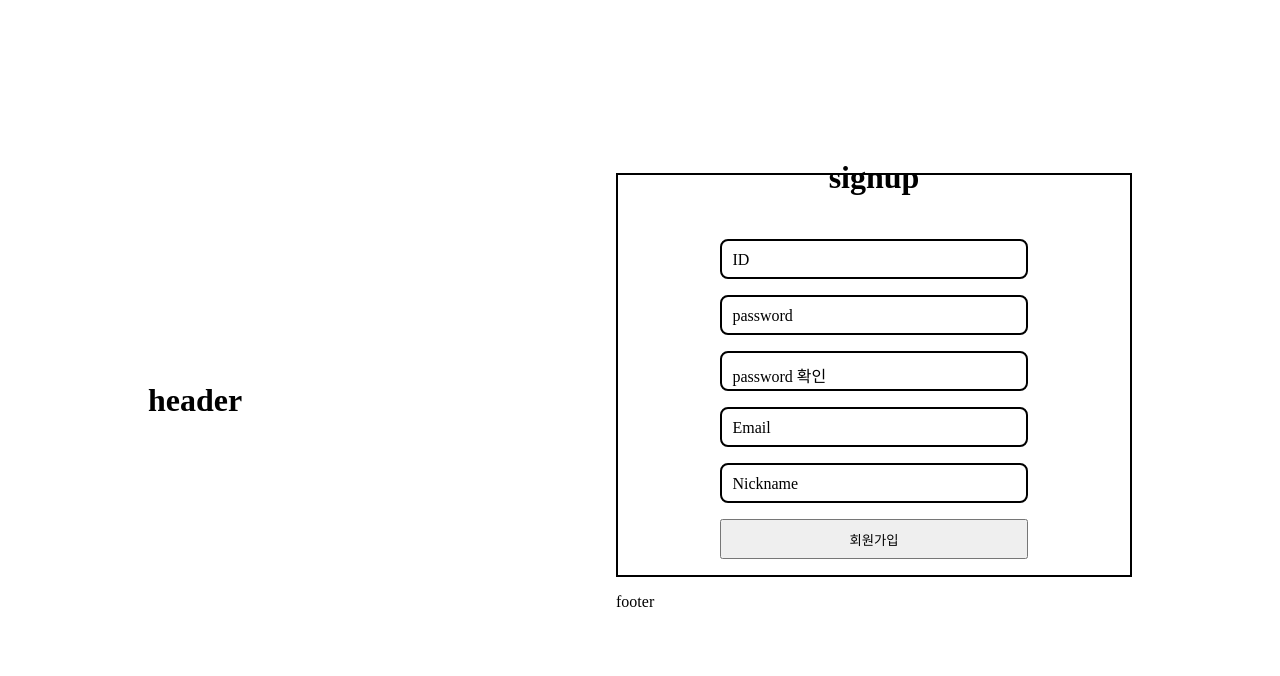
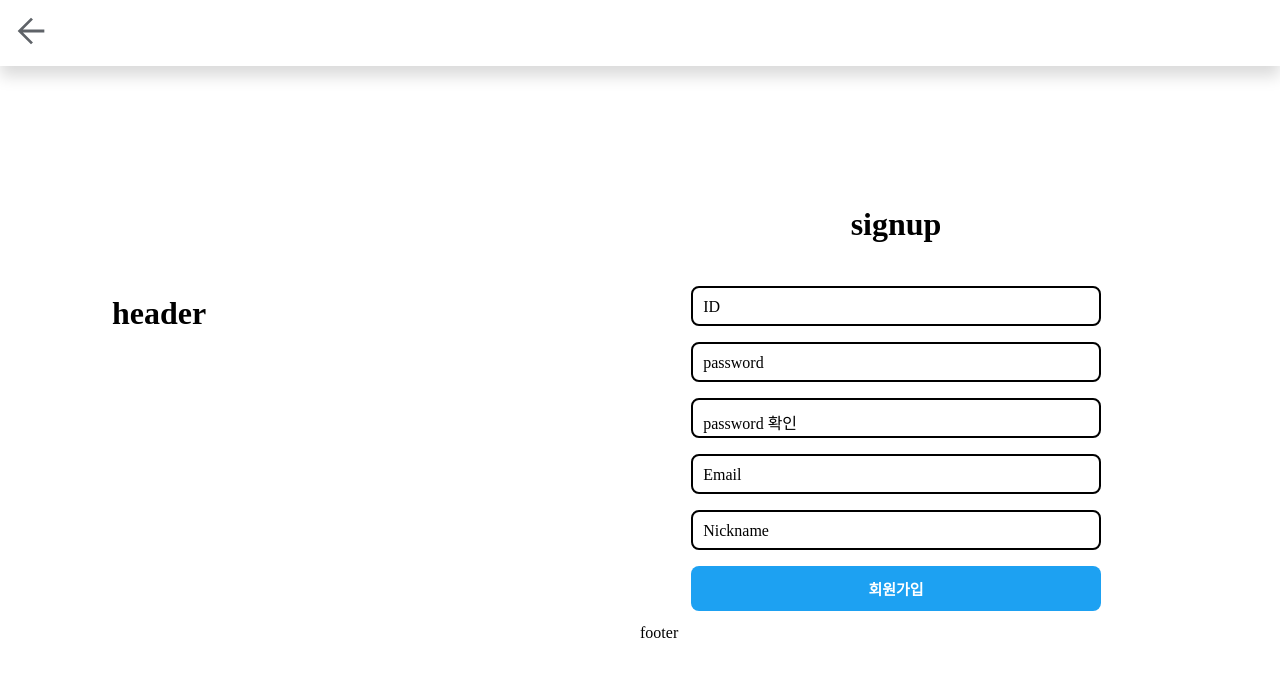
Before and after one commit to jy05un/ii-frontend, a React app: page /signup in a window 1280 px wide. Shown: the top 676 px of the page. Built offline with nearby package versions, Linux system fonts and the light colour scheme; no server answers.

Commit message:
Apply NavHeaer to the signInPage and signUpPage and added some more styling

```diff
--- a/src/components/FormCard/FormCard.tsx
+++ b/src/components/FormCard/FormCard.tsx
@@ -8,11 +8,9 @@ export default function FormCard({ className, children, onSubmit }: {
   children?: ReactNode,
   onSubmit?: () => void;
 }) {
-  return <div className={classNames(className, styles.formCard)}>
-    <form className={styles.form} onSubmit={(e) => {e.preventDefault(); onSubmit?.();}}>
-      {children}
-    </form>
-  </div>;
+  return <form className={classNames(className, styles.formCard)} onSubmit={(e) => { e.preventDefault(); onSubmit?.(); }}>
+    {children}
+  </form>
 }
 
 export interface FormCardProps {
--- a/src/components/SignInCard/SignInCard.module.css
+++ b/src/components/SignInCard/SignInCard.module.css
@@ -2,13 +2,17 @@
   display: flex;
   flex-direction: column;
   justify-content: center;
+  min-width: 400px;
+  min-height: 400px;
+  width:fit-content;
+  height: fit-content;
 }
 
 .header {
   display: flex;
   justify-content: center;
   text-align:center;
-  height: 5em;
+  min-height: 5em;
 }
 
 .title {
@@ -17,7 +21,6 @@
 
 .naverLoginButton {
   min-width: 250px;
-  width: 25vw;
   height: 40px;
   display: flex;
   justify-content: center;
@@ -53,7 +56,6 @@
 .loginSeperatorWrapper {
   display: flex;
   min-width: 250px;
-  width: 25vw;
   align-items: center;
 }
 
@@ -80,7 +82,7 @@
 }
 
 .fields {
-  width: 60%;
+  width: 80%;
   display: flex;
   flex-direction: column;
   justify-content: stretch;
@@ -89,8 +91,7 @@
 }
 
 .field {
-  min-width: 250px;
-  width: 25vw;
+  min-width: 100px;
 }
 
 .id {
@@ -106,11 +107,11 @@
   border-radius: 8px;
   height: 3em;
   min-width: 250px;
-  width: 25vw;
   background-color: #1DA1F2;
   color: white;
   font-size: 15px;
   font-weight: bold;
+  cursor: pointer;
 }
 
 .menus {
--- a/src/components/SignInCard/SignInCard.tsx
+++ b/src/components/SignInCard/SignInCard.tsx
@@ -85,9 +85,6 @@ export default function SignInCard({
           <Link className={styles.menuLink} to="/signup">
             <span>회원가입</span>
           </Link>
-          {/*
-        <span> 도움... </span>
-        */}
         </div>
       </div>
     </FormCard>
--- a/src/components/SignUpCard/SignUpCard.module.css
+++ b/src/components/SignUpCard/SignUpCard.module.css
@@ -2,13 +2,17 @@
   display: flex;
   flex-direction: column;
   justify-content: center;
+  min-width: 400px;
+  min-height: 400px;
+  width: fit-content;
+  height: fit-content;
 }
 
 .header {
   display: flex;
   justify-content: center;
   text-align: center;
-  height: 5em;
+  min-height: 5em;
 }
 
 .title {
@@ -16,7 +20,7 @@
 }
 
 .fields {
-  width: 60%;
+  width: 80%;
   display: flex;
   flex-direction: column;
   justify-content: stretch;
@@ -25,6 +29,7 @@
 }
 
 .field {
+  min-width: 100px;
 }
 
 .id {
@@ -32,17 +37,19 @@
 
 .password {
 }
-
 .confirm {
+  border: none;
+  border-radius: 8px;
   height: 3em;
-  width: 100%;
+  min-width: 250px;
+  background-color: #1DA1F2;
+  color: white;
+  font-size: 15px;
+  font-weight: bold;
+  cursor: pointer;
 }
 
 .menus {
   display: flex;
-  flex-direction: column;
-  gap: 0.5em;
-  justify-content: space-between;
-  align-items: center;
-  padding: 1em 2em;
+  margin-left: auto;
 }
--- a/src/pages/SignInPage/SignInPage.module.css
+++ b/src/pages/SignInPage/SignInPage.module.css
@@ -1,14 +1,27 @@
 .signInPage {
   display: flex;
+  flex-direction: column;
   align-items: center;
   width: 100%;
   height: 100%;
   background-size: contain;
 }
 
+.navheader {
+  width: 100%
+}
+
+.main {
+  flex-grow: 1;
+  display: flex;
+  align-items: center;
+  background-size: contain;
+}
+
 .header {
-  width: 50vw;
-  height: auto;
+  min-width: 40vw;
+  min-height: 40vh;
+  flex-grow: 1;
   position: relative;
 }
 
@@ -48,6 +61,7 @@
 .wrapper {
   display: flex;
   flex-direction: column;
+  margin: 3em 1em;
 }
 
 .signInCard {
@@ -61,12 +75,14 @@
 }
 
 .footer {
+  text-align: center;
+  margin: 1em auto;
 }
 
 
 @media (max-width: 767px) {
   /* 모바일 스타일 */
-  .signInPage {
+  .main {
     flex-direction: column;
   }
   .header {
@@ -75,13 +91,13 @@
 }
 @media (min-width: 768px) and (max-width: 1024px) {
   /* 태블릿 스타일 */
-  .signInPage {
+  .main {
     flex-direction: row;
   }
 }
 @media (min-width: 1025px) {
   /* 데스크톱 스타일 */
-  .signInPage {
+  .main {
     flex-direction: row;
   }
 }
--- a/src/pages/SignInPage/SignInPage.tsx
+++ b/src/pages/SignInPage/SignInPage.tsx
@@ -3,6 +3,7 @@ import React, { useEffect, useState } from 'react';
 import { useNavigate } from 'react-router';
 import styles from './SignInPage.module.css';
 import classNames from 'classnames';
+import NavHeader from 'components/NavHeader';
 
 export default function SignInPage() {
   const navigate = useNavigate()
@@ -24,6 +25,8 @@ export default function SignInPage() {
 
   return (
     <div className={styles.signInPage}>
+      <NavHeader className={styles.navheader} onReturn={() => navigate(-1)} />
+      <div className={styles.main}>
         <div className={styles.header}>
           <div className={
             classNames(styles.headerTop,
@@ -51,5 +54,6 @@ export default function SignInPage() {
           </div>
         </div>
       </div>
+    </div>
   );
 }
--- a/src/pages/SignUpPage/SignUpPage.module.css
+++ b/src/pages/SignUpPage/SignUpPage.module.css
@@ -1,19 +1,35 @@
 .signUpPage {
-  margin: auto;
   display: flex;
-  justify-content: space-evenly;
+  flex-direction: column;
   align-items: center;
   width: 100%;
   height: 100%;
+  background-size: contain;
+}
+
+.navheader {
+  width: 100%
+}
+
+
+.main {
+  flex-grow: 1;
+  display: flex;
+  align-items: center;
+  background-size: contain;
 }
 
 .header {
-  width: 40vh;
+  min-width: 40vw;
+  min-height: 40vh;
+  flex-grow: 1;
+  position: relative;
 }
 
 .wrapper {
   display: flex;
   flex-direction: column;
+  margin: 3em 1em;
 }
 
 .signUpCard {
@@ -21,8 +37,6 @@
   min-height: 300px;
   width: 40vw;
   height: 50vh;
-  margin: 0 auto;
-  border: 2px solid black;
   display: flex;
   flex-direction: column;
   justify-content: center;
@@ -34,19 +48,19 @@
 
 @media (max-width: 767px) {
   /* 모바일 스타일 */
-  .signUpPage {
+  .main {
     flex-direction: column;
   }
 }
 @media (min-width: 768px) and (max-width: 1024px) {
   /* 태블릿 스타일 */
-  .signUpPage {
+  .main {
     flex-direction: row;
   }
 }
 @media (min-width: 1025px) {
   /* 데스크톱 스타일 */
-  .signUpPage {
+  .main {
     flex-direction: row;
   }
 }
--- a/src/pages/SignUpPage/SignUpPage.tsx
+++ b/src/pages/SignUpPage/SignUpPage.tsx
@@ -1,10 +1,15 @@
 import SignUpCard from 'components/SignUpCard';
 import styles from './SignUpPage.module.css';
 import React from 'react';
+import NavHeader from 'components/NavHeader';
+import { useNavigate } from 'react-router';
 
 export default function SignUpPage() {
+  const navigate = useNavigate()
   return (
     <div className={styles.signUpPage}>
+      <NavHeader className={styles.navheader} onReturn={() => navigate(-1)} />
+      <div className={styles.main}>
         <div className={styles.header}>
           <h1> header </h1>
         </div>
@@ -15,5 +20,6 @@ export default function SignUpPage() {
           </div>
         </div>
       </div>
+    </div>
   );
 }
```
Lines whose indentation alone changed are shown as unchanged.
